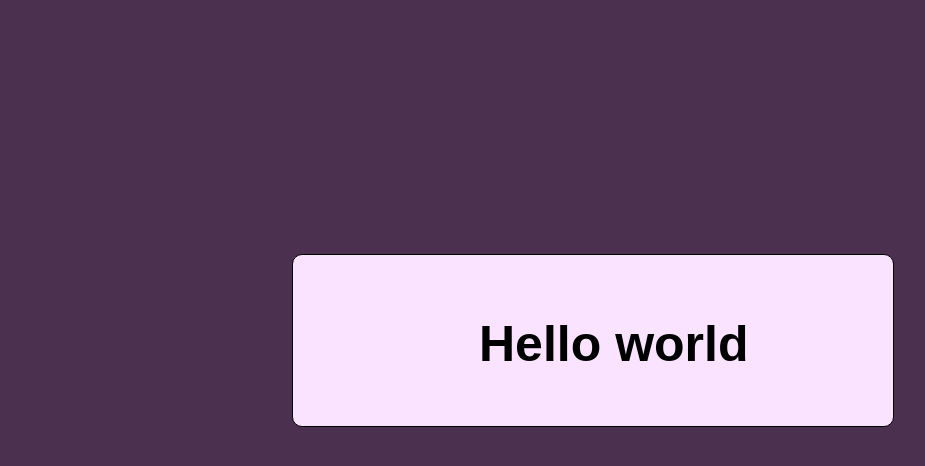
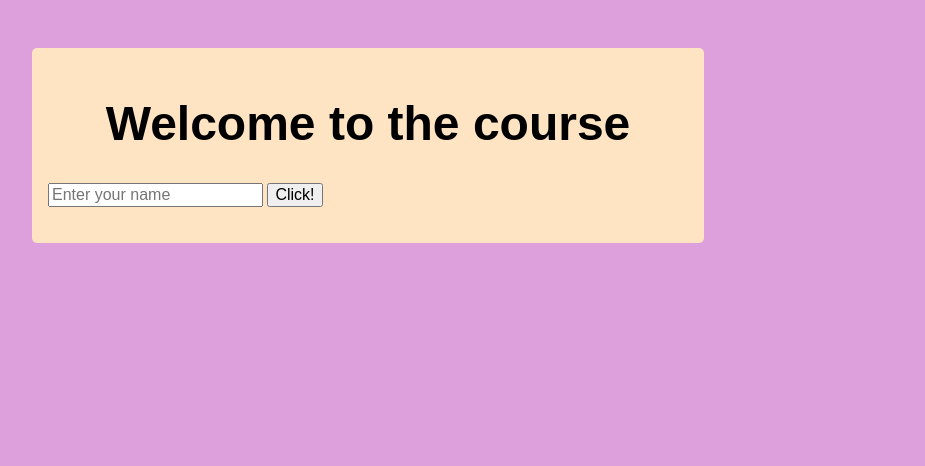
Before and after one commit to Jh3345a-work/DS_Software_Engineering, a plain HTML site: page index.html in a window 1280 px wide. Shown: the whole page, without its empty margins (272-1197 px from the left). Drawn offline with Linux system fonts and the light colour scheme.

Commit message:
Amendments made to code.

```diff
--- a/index.css
+++ b/index.css
@@ -1,31 +1,27 @@
-body {
-    background-color: #4B3050;
+* {
+    font-family: Arial, Helvetica, sans-serif;
+    font-size: 16px;
 }
 
-
-.box {
-    position: absolute;
-    width: 600px;
-    height: 171px;
-    left: 564px;
-    top: 254px;
-
-    background: #F9E3FF;
-    border: 1px solid #000000;
-    border-radius: 10px;
+body {
+    background-color: plum;
 }
 
+h1 {
+    font-size: 3rem;
+    text-align: center;
+}
 
-.box-text {
-    position: absolute;
-    width: 316px;
-    height: 75px;
-    left: 751px;
-    top: 273px;
+.container {
+    max-width: 40rem;
+    background-color: bisque;
+    border-radius: 5px;
+    margin: 3rem auto;
+    padding: 1rem;
+}
 
-    font-family: 'Arial';
-    font-style: normal;
-    font-weight: 700;
-    font-size: 50px;
-    line-height: 75px;
+.output-field {
+    color: rgb(87, 1, 1);
+    text-transform: capitalize;
+    font-size: larger;
 }
--- a/index.html
+++ b/index.html
@@ -1,15 +1,24 @@
 <!DOCTYPE html>
+<!-- html tags wrap the whole document. The opening html tag is 👇 -->
 <html lang="en">
 <head>
     <meta charset="UTF-8">
     <meta http-equiv="X-UA-Compatible" content="IE=edge">
     <meta name="viewport" content="width=device-width, initial-scale=1.0">
     <link rel="stylesheet" href="index.css">
-    <title>Formative Sample</title>
+    <title>HTML sample</title>
 </head>
 <body>
-    <div class="box"></div>
-    <h1 class="box-text">Hello world</h1>
-
+    <!-- h1 is heading 1 👇 -->
+    <div class="container">
+        <h1>Welcome to the course</h1>
+        <form id="input-form">
+            <input type="text" placeholder="Enter your name" id="input-field">
+            <input type="submit" value="Click!" id="input-btn">
+        </form>
+        <p id="output-field" class="output-field"></p>
+    </div>
 </body>
+<script src="index.js"></script>
+<!-- html tags wrap the whole document. The closing html tag is 👇 -->
 </html>
--- /dev/null
+++ b/index.js
@@ -0,0 +1,10 @@
+const inputForm = document.getElementById("input-form")
+const inputBox = document.getElementById("input-field")
+const outputBox = document.getElementById("output-field")
+
+
+inputForm.addEventListener('submit', event => {
+    let name = inputBox.value;
+    event.preventDefault();
+    outputBox.innerHTML="Hello, "+ name + "!";
+});
```
Also changed, not shown: 1 other file.
